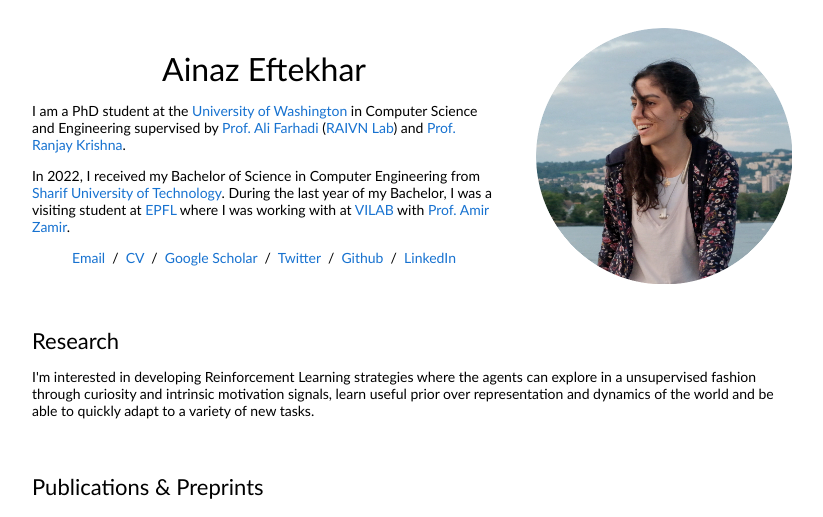
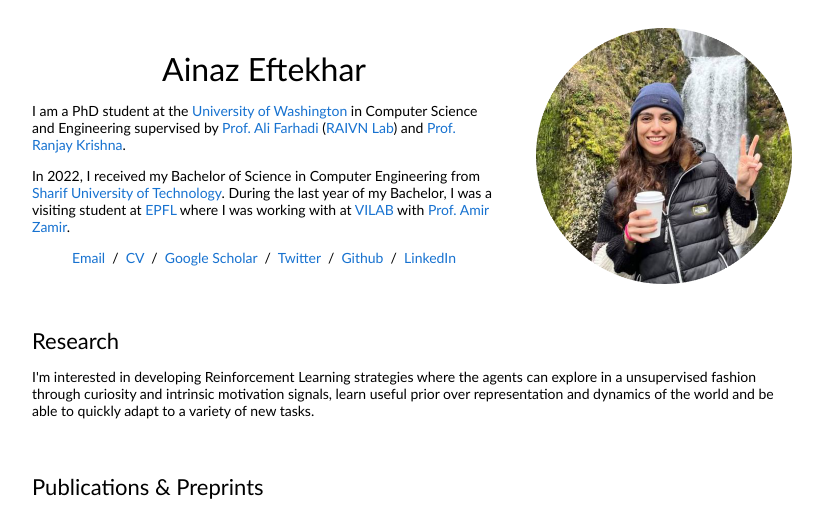
Before and after one commit to Ainaz99/Ainaz99.github.io, a plain HTML site: page index.html in a window 1280 px wide. Shown: the top 517 px of the page, without its empty margins (228-1051 px from the left). Drawn offline with Linux system fonts and the light colour scheme.

Commit message:
picture updated

```diff
--- a/index.html
+++ b/index.html
@@ -41,7 +41,7 @@
               </p>
             </td>
             <td style="padding:2.5%;width:40%;max-width:40%">
-              <a href="images/ainaz.png"><img style="width:100%;max-width:100%" alt="profile photo" src="images/ainaz.png" class="hoverZoomLink"></a>
+              <a href="images/ainaz2.png"><img style="width:100%;max-width:100%" alt="profile photo" src="images/ainaz2.png" class="hoverZoomLink"></a>
             </td>
           </tr>
         </tbody></table>
```
Also changed, not shown: images/ainaz2.png (added), images/photo_2023-03-13_22-58-04.jpg (added), 1 other file.
